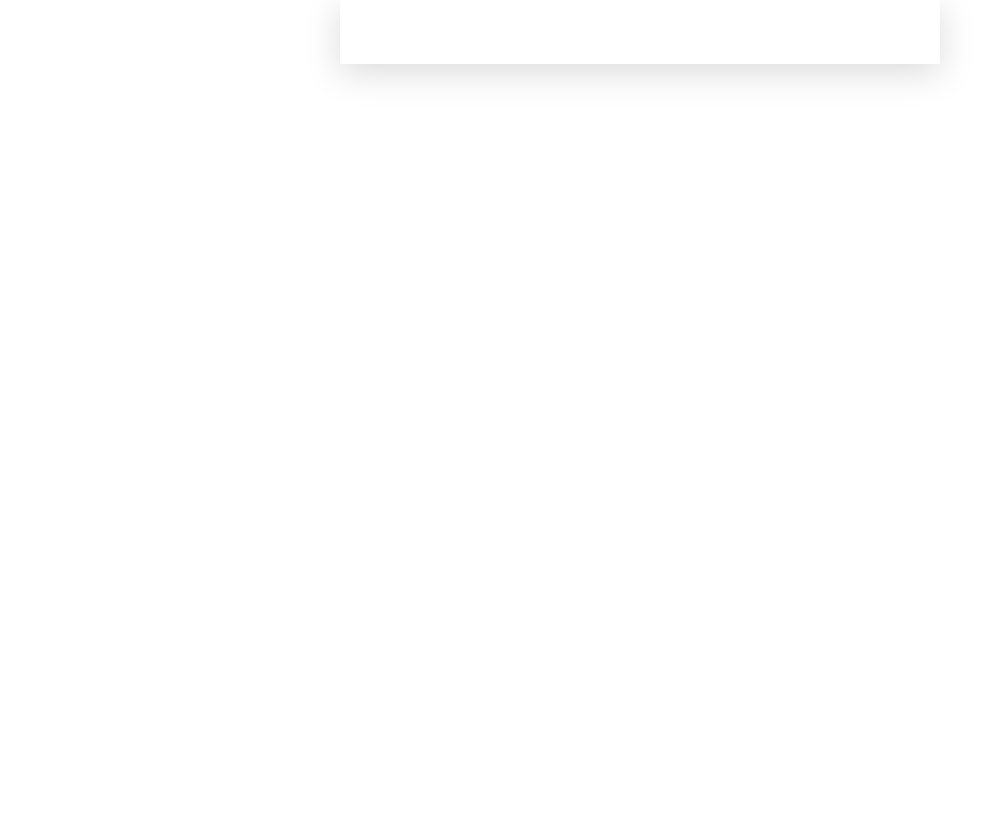
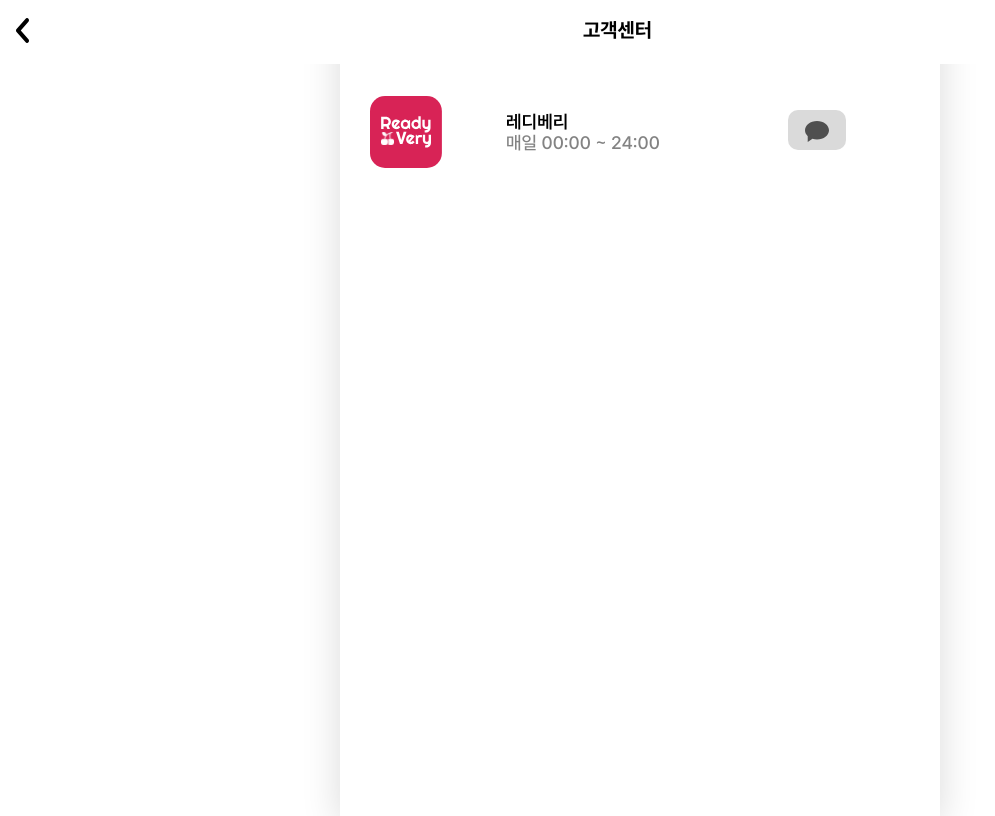
Before and after one commit to readyvery/readyFront, a React (Create React App) app: page /customerservice in a window 1280 px wide. Before the commit this address had no page. Shown: the whole page, without its empty margins (0-995 px from the left). Built offline with nearby package versions, Linux system fonts and the light colour scheme; a web font is replaced by a local one.

Commit message:
Feat: 고객센터 구현

```diff
--- a/src/App.js
+++ b/src/App.js
@@ -14,6 +14,7 @@ import CartPage from "./pages/CartPage/CartPage";
 import KakaoLoginPage from "./pages/LoginPage/Login";
 import PolicyInLogin from "./pages/LoginPage/PolicyInLogin";
 import CouponPage from "./pages/MyPage/CouponPage/CouponPage";
+import CustomerServicePage from "./pages/MyPage/CustomerServicePage/CustomerServicePage";
 import EventingPage from "./pages/MyPage/EventingPage/EventingPage";
 import MyprofilePage from "./pages/MyPage/MyprofilePage/MyprofilePage";
 import PolicyPage from "./pages/MyPage/PolicyPage/PolicyPage";
@@ -116,6 +117,8 @@ function App() {
             <Route path="/store" element={<StoreDetailPage />} />
             {/* 마이페이지*/}
             <Route path="/mypage" element={<MyPage />} />
+            {/* 마이페이지-고객센터 페이지 */}
+            <Route path="/customerservice" element={<CustomerServicePage />} />
 
             {/* 로그인 해야지 볼 수 있는 페이지 */}
             {/* 주문내역 페이지*/}
--- a/src/components/views/Header/Header.css
+++ b/src/components/views/Header/Header.css
@@ -7,6 +7,7 @@
   height: 4rem;
   background-color: #ffffff;
   display: flex;
+  z-index: 100;
   align-items: center;
 }
 
--- a/src/pages/HomePage/Homepage.css
+++ b/src/pages/HomePage/Homepage.css
@@ -57,17 +57,17 @@
   margin: 13% 7% 0 7%;
 }
 
+.item-detail {
+  font-family: "ExtraLight";
+  font-size: 0.75rem;
+  color: black;
+  margin: 15% 7% 0 7%;
+}
 .item-price {
   font-family: "ExtraLight";
   font-size: 0.75rem;
   color: black;
   margin: 0 7% 0 7%;
-}
-.item-detail {
-  font-family: "ExtraLight";
-  font-size: 0.75rem;
-  color: black;
-  margin: 15% 7% 0 7%;
 }
 
 /* 로그인 되어있지 않을 때 */
--- a/src/pages/LoginPage/Login.jsx
+++ b/src/pages/LoginPage/Login.jsx
@@ -16,7 +16,7 @@ const LogoContainer = styled.div`
 `;
 
 const LogoImage = styled.img`
-  margin: 40% 0 40% 0;
+  margin: 20% 0 40% 0;
 `;
 
 const LoginContainer = styled.div`
--- /dev/null
+++ b/src/pages/MyPage/CustomerServicePage/CustomerServicePage.css
@@ -0,0 +1,28 @@
+.service-div {
+  width: 100%;
+  height: 94vh;
+}
+
+.service-head {
+  width: 90%;
+  display: flex;
+  flex-direction: row;
+  align-items: center;
+  margin: 2rem auto;
+}
+.service-name {
+  font-family: "SemiBold";
+  font-size: 1.125rem;
+}
+
+.service-text {
+  margin: 0 auto;
+}
+.service-time {
+  font-family: "Medium";
+  font-size: 1.125rem;
+  color: #838383;
+}
+.service-chat {
+  margin: 0 auto;
+}
--- /dev/null
+++ b/src/pages/MyPage/CustomerServicePage/CustomerServicePage.jsx
@@ -0,0 +1,32 @@
+import React from "react";
+import { Link } from "react-router-dom";
+import chatIcon from "../../../assets/images/chat_icon.svg";
+import customerIcon from "../../../assets/images/customer_icon.svg";
+import Header from "../../../components/views/Header/Header";
+import "./CustomerServicePage.css";
+
+function CustomerServicePage() {
+  return (
+    <div className="service-div">
+      <Header
+        headerProps={{
+          pageName: "고객센터",
+          isClose: false,
+          linkTo: "/mypage",
+        }}
+      />
+      <div className="service-head">
+        <img src={customerIcon} alt="CustomerIcon" className="service-icon" />
+        <div className="service-text">
+          <div className="service-name">레디베리</div>
+          <div className="service-time">매일 00:00 ~ 24:00</div>
+        </div>
+        <Link to="http://pf.kakao.com/_ZxiEjG" className="service-chat">
+          <img src={chatIcon} alt="ChatIcon" className="chat-icon" />
+        </Link>
+      </div>
+    </div>
+  );
+}
+
+export default CustomerServicePage;
--- a/src/pages/MyPage/MyPage.jsx
+++ b/src/pages/MyPage/MyPage.jsx
@@ -99,7 +99,7 @@ function Mypage() {
         <Link to="/policy" className="mypage-etc-policy-link">
           <div className="mypage-etc-policy">약관 및 정책</div>
         </Link>
-        <Link to="/" className="mypage-etc-sos-link">
+        <Link to="/customerservice" className="mypage-etc-sos-link">
           <div className="mypage-etc-sos">고객센터</div>
         </Link>
       </div>
```
Also changed, not shown: src/assets/images/chat_icon.svg (added), src/assets/images/customer_icon.svg (added).
